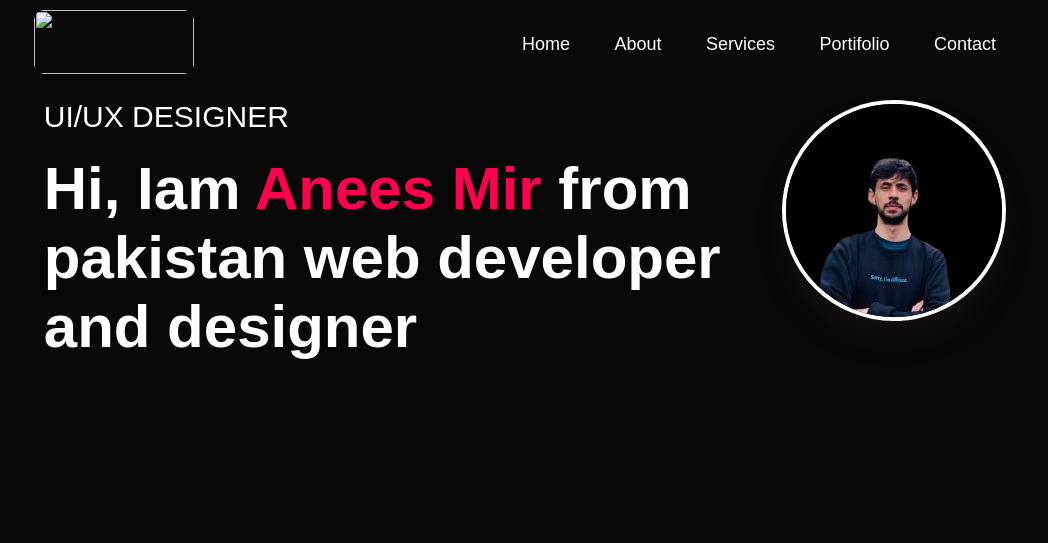
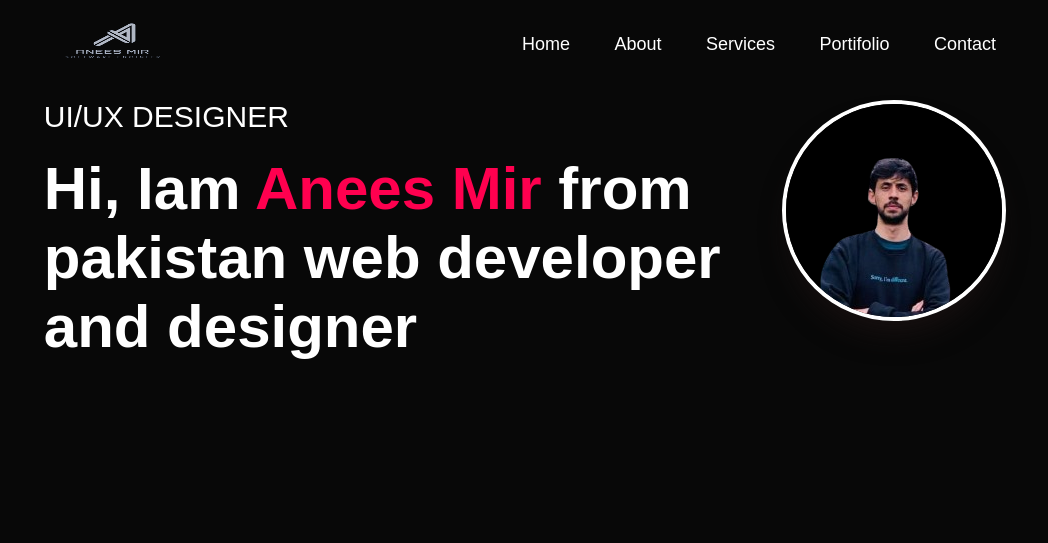
Before and after one commit to anees9781/my-personal-portfolio-, a plain HTML site: page index.html in a window 1280 px wide. Shown: the top 543 px of the page, without its empty margins (115-1163 px from the left). Drawn offline with Linux system fonts and the light colour scheme; a script that the page names is missing; files whose address does not match are found by name.

Commit message:
Update index.html

```diff
--- a/index.html
+++ b/index.html
@@ -16,7 +16,7 @@
     <div id="header">
         <div class="container">
             <nav>
-                <div class="logo"><img src="image/logo.png" alt=""></div>
+                <div class="logo"><img src="./logo.png" alt=""></div>
 
                 <ul id="sidemenu">
                     <li><a href="#home">Home</a></li>
```
